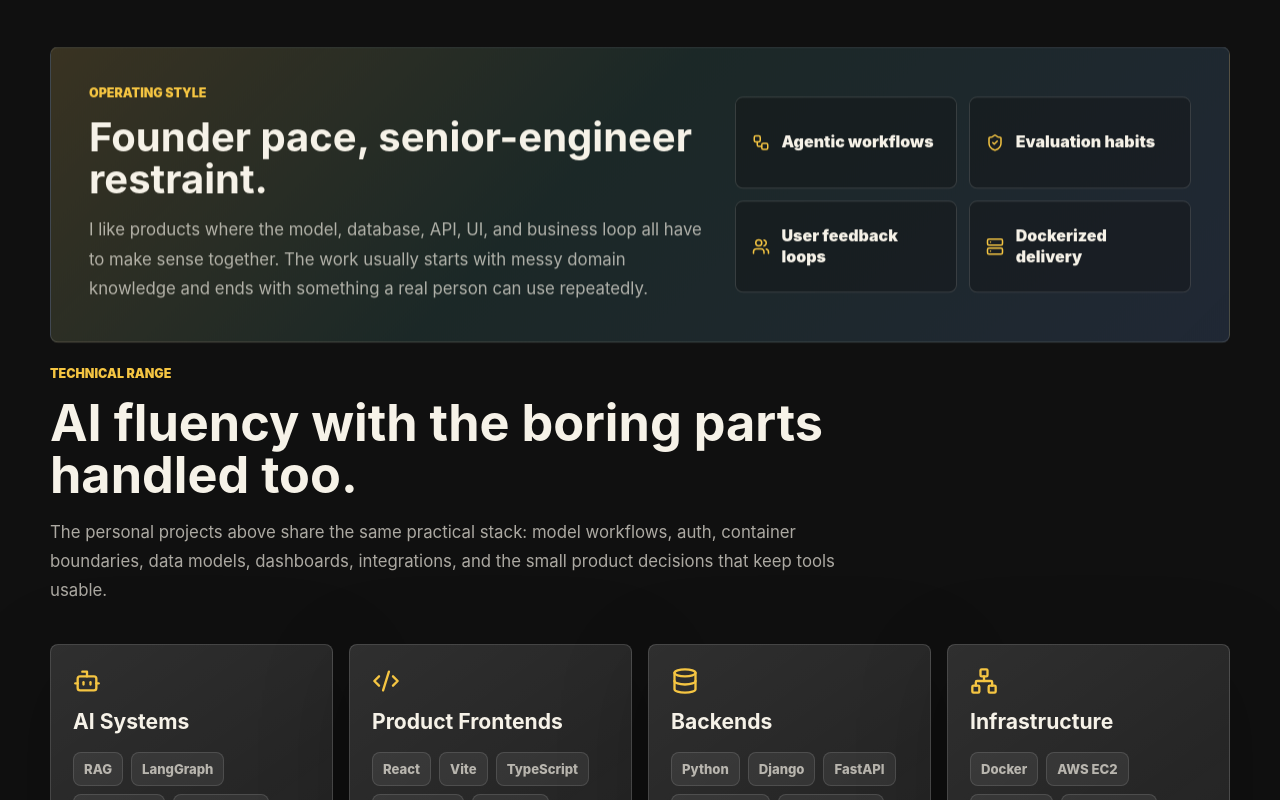
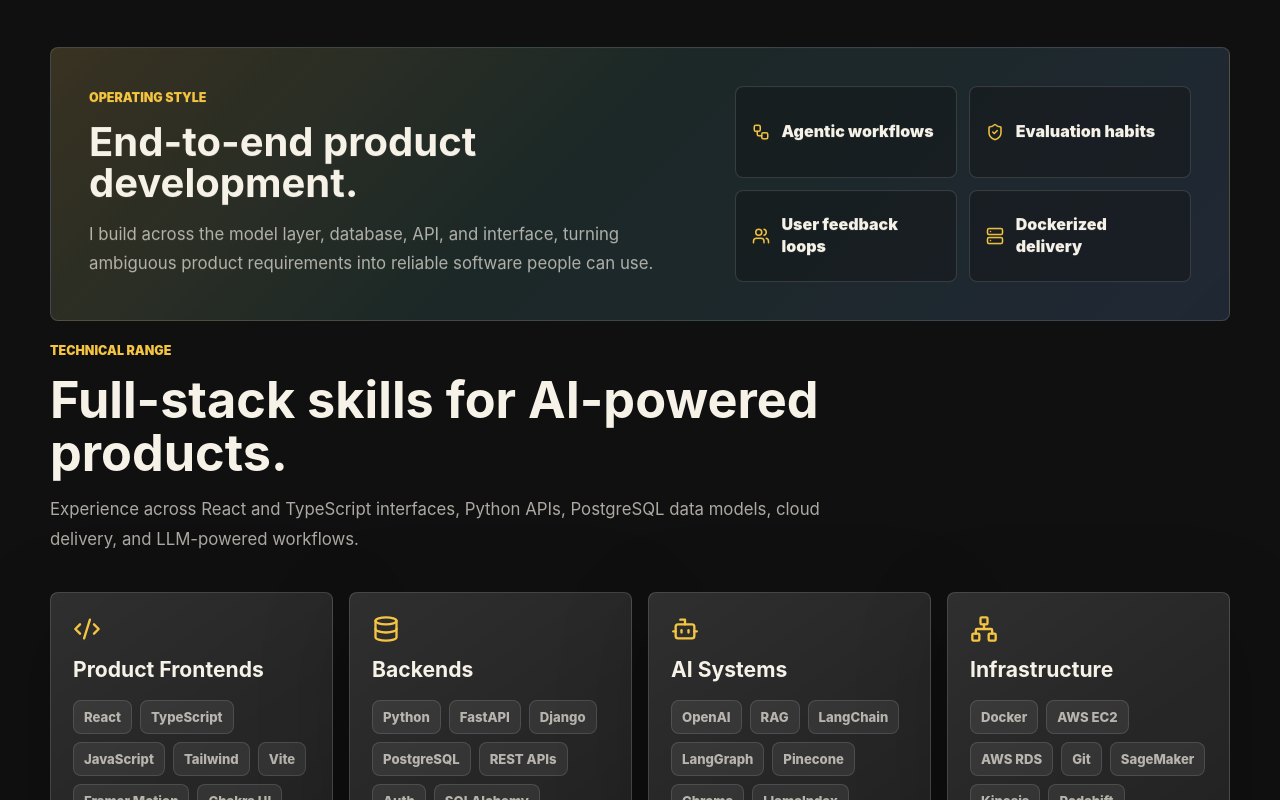
Before and after one commit to tomlenehan/portfolio, a React (Vite) app: page / in a window 1280 px wide. Shown: the part 2600-3400 px from the top of the page. Built offline with nearby package versions, Linux system fonts and the light colour scheme.

Commit message:
changing copy

```diff
--- a/src/App.jsx
+++ b/src/App.jsx
@@ -83,24 +83,24 @@ const projects = [
 
 const skillGroups = [
   {
-    title: "AI Systems",
-    icon: Bot,
-    items: ["RAG", "LangGraph", "LangChain", "LlamaIndex", "OpenAI", "Pinecone", "Chroma"],
-  },
-  {
     title: "Product Frontends",
     icon: Code2,
-    items: ["React", "Vite", "TypeScript", "JavaScript", "Tailwind", "Chakra UI", "Framer Motion"],
+    items: ["React", "TypeScript", "JavaScript", "Tailwind", "Vite", "Framer Motion", "Chakra UI"],
   },
   {
     title: "Backends",
     icon: Database,
-    items: ["Python", "Django", "FastAPI", "PostgreSQL", "SQLAlchemy", "REST APIs", "Auth"],
+    items: ["Python", "FastAPI", "Django", "PostgreSQL", "REST APIs", "Auth", "SQLAlchemy"],
+  },
+  {
+    title: "AI Systems",
+    icon: Bot,
+    items: ["OpenAI", "RAG", "LangChain", "LangGraph", "Pinecone", "Chroma", "LlamaIndex"],
   },
   {
     title: "Infrastructure",
     icon: Network,
-    items: ["Docker", "AWS EC2", "AWS RDS", "SageMaker", "Kinesis", "Redshift", "Git"],
+    items: ["Docker", "AWS EC2", "AWS RDS", "Git", "SageMaker", "Kinesis", "Redshift"],
   },
 ];
 
@@ -401,11 +401,10 @@ function App() {
             <div className="systems-band">
               <div className="systems-copy">
                 <span className="eyebrow">Operating Style</span>
-                <h2>Founder pace, senior-engineer restraint.</h2>
+                <h2>End-to-end product development.</h2>
                 <p>
-                  I like products where the model, database, API, UI, and business loop all have to
-                  make sense together. The work usually starts with messy domain knowledge and ends
-                  with something a real person can use repeatedly.
+                  I build across the model layer, database, API, and interface, turning ambiguous
+                  product requirements into reliable software people can use.
                 </p>
               </div>
               <div className="system-tiles" aria-label="Operating strengths">
@@ -421,8 +420,8 @@ function App() {
         <section className="section skills-section" id="skills">
           <SectionHeading
             eyebrow="Technical Range"
-            title="AI fluency with the boring parts handled too."
-            copy="The personal projects above share the same practical stack: model workflows, auth, container boundaries, data models, dashboards, integrations, and the small product decisions that keep tools usable."
+            title="Full-stack skills for AI-powered products."
+            copy="Experience across React and TypeScript interfaces, Python APIs, PostgreSQL data models, cloud delivery, and LLM-powered workflows."
           />
           <div className="skills-grid">
             {skillGroups.map((group, index) => {
```
Also changed, not shown: 1 other file (tests, documents, lock files or other folders).
